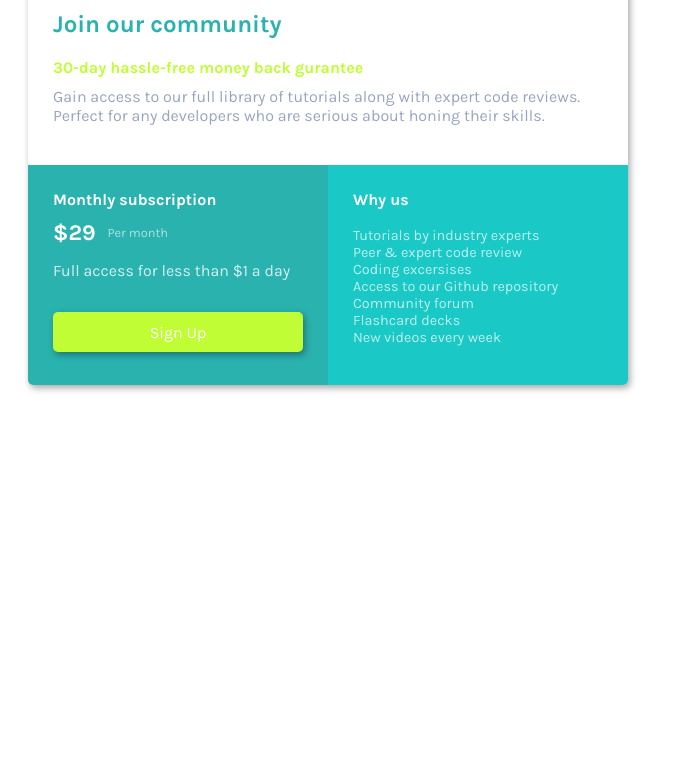
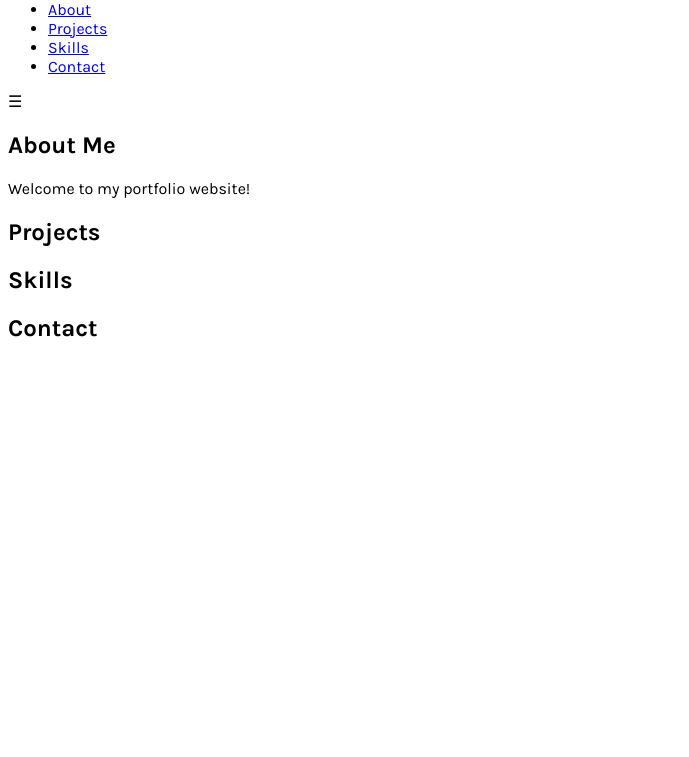
Before and after one commit to nicholasyeager/nicholasyeager.github.io, a plain HTML site: page index.html in a window 1280 px wide. Shown: the part 43-800 px from the top of the page, without its empty margins (0-689 px from the left). Drawn offline with Linux system fonts and the light colour scheme.

Commit message:
Main prod setup for website

```diff
--- a/index.html
+++ b/index.html
@@ -4,7 +4,7 @@
     <meta charset="UTF-8">
     <meta name="viewport" content="width=device-width, initial-scale=1.0">
     <meta name="author" cotent="Nicholas Yeager">
-    <title>Web Development Test: Pricing Card</title>
+    <title>Nicholas Yeager Personal Website</title>
 
     <!-- Google Font -->
     <link rel="preconnect" href="https://fonts.googleapis.com">
@@ -12,40 +12,40 @@
     <link href="https://fonts.googleapis.com/css2?family=Karla:ital,wght@0,200..800;1,200..800&display=swap" rel="stylesheet">
 
     <!-- External CSS -->
-    <link rel="stylesheet" href="style.CSS">
+    <link rel="stylesheet" href="styleMain.CSS">
 </head>
 <body>
-    <div id ="card">
-        <div id = "top">
-          <h2 id = "heading">Join our community</h2>
-          <h4 id = "greentxt">30-day hassle-free money back gurantee</h4>
-          <p>Gain access to our full library of tutorials along with expert code reviews. Perfect for any developers who are serious about honing their skills.</p>
-        </div>
-        <div id = "bottom">
-          <div id = "btLeft">
-            <h4 id = "subscription">Monthly subscription</h4>
-            <div id = "price-container">
-              <div id = "price">$29</div>
-              <div id = "price-freq">Per month</div>
-            </div>
-            <p id = "pitch">Full access for less than $1 a day</p>
-            <button onclick = "alertUser()">Sign Up</button>
-          </div><div id = "btright">
-            <h4>Why us</h4>
-            <ul id = "main-list">
-              <li>Tutorials by industry experts</li>
-              <li>Peer & expert code review</li>
-              <li>Coding excersises</li>
-              <li>Access to our Github repository</li>
-              <li>Community forum</li>
-              <li>Flashcard decks</li>
-              <li>New videos every week</li>
+    <header>
+        <nav class="navbar">
+            <div class="logo">Nicholas Yeager</div>
+            <ul class="nav-links">
+                <li><a href="#about">About</a></li>
+                <li><a href="#projects">Projects</a></li>
+                <li><a href="#skills">Skills</a></li>
+                <li><a href="#contact">Contact</a></li>
             </ul>
-          </div>
-        </div>
-    </div>
+            <div class="hamburger-menu">&#9776;</div>
+        </nav>
+    </header>
 
-    <!-- External JavaScript -->
-    <script src="script.js"></script>
+    <!-- Sections -->
+    <section id="about">
+        <h2>About Me</h2>
+        <p>Welcome to my portfolio website!</p>
+    </section>
+
+    <section id="projects">
+        <h2>Projects</h2>
+    </section>
+
+    <section id="skills">
+        <h2>Skills</h2>
+    </section>
+
+    <section id="contact">
+        <h2>Contact</h2>
+    </section>
+
+    <script src="scriptMain.js"></script>
 </body>
 </html>
--- /dev/null
+++ b/styleMain.css
@@ -0,0 +1,3 @@
+html {
+    font-family: "karla";
+}
```
